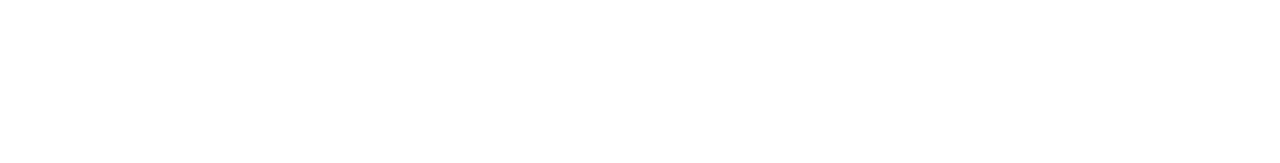
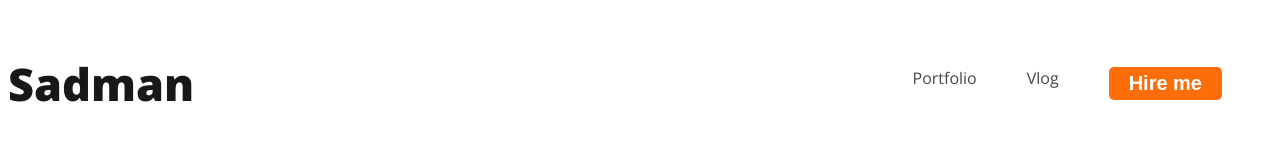
Before and after one commit to tahmidsadman/webdeveloping-portfolio, a plain HTML site: page index.html in a window 1280 px wide. Drawn offline with nearby package versions, Linux system fonts and the light colour scheme.

Commit message:
added navigation

```diff
--- /dev/null
+++ b/Styles/portfolio.css
@@ -0,0 +1,47 @@
+nav{
+    display: flex;
+    justify-content: space-between;
+    align-items: center;
+}
+
+body{
+    font-family: 'Open Sans', sans-serif;
+}
+
+.nav-title{
+    color: #181818;
+    font-size: 45px;
+    font-weight: 800;
+}
+
+.text-primary{
+    color: #fd6e0a
+}
+
+.btn-primary{
+    border-radius: 5px;
+    background: #fd6e0a;
+    border: 0;
+    color: white;
+    font-size: 20px;
+    font-weight: 700;
+    padding: 5px 20px;
+}
+
+ul{
+    display: flex;
+}
+nav li{
+    list-style: none;
+    margin-right: 50px;
+}
+
+nav a{
+    text-decoration: none;
+    color: #474747;
+}
+
+nav.ul{
+    display: flex;
+    align-items: center;
+}
--- a/index.html
+++ b/index.html
@@ -4,11 +4,23 @@
     <meta charset="UTF-8">
     <meta name="viewport" content="width=device-width, initial-scale=1.0">
     <title>My portfolio</title>
+    <link rel="preconnect" href="https://fonts.googleapis.com">
+    <link rel="preconnect" href="https://fonts.gstatic.com" crossorigin>
+    <link href="https://fonts.googleapis.com/css2?family=Open+Sans:wght@400;700;800&display=swap" rel="stylesheet">
+
+    <link rel="stylesheet" href="Styles/portfolio.css">
 </head>
 <body>
 
     <header>
-
+        <nav>
+            <h3 class="nav-title">Sadman</h3>
+            <ul>
+                <li> <a href="">Portfolio</a></li>
+                <li><a href="">Vlog</a></li>
+                <li><button class="btn-primary">Hire me</button></li>
+            </ul>
+        </nav>
     </header>
 
     <main>
```
